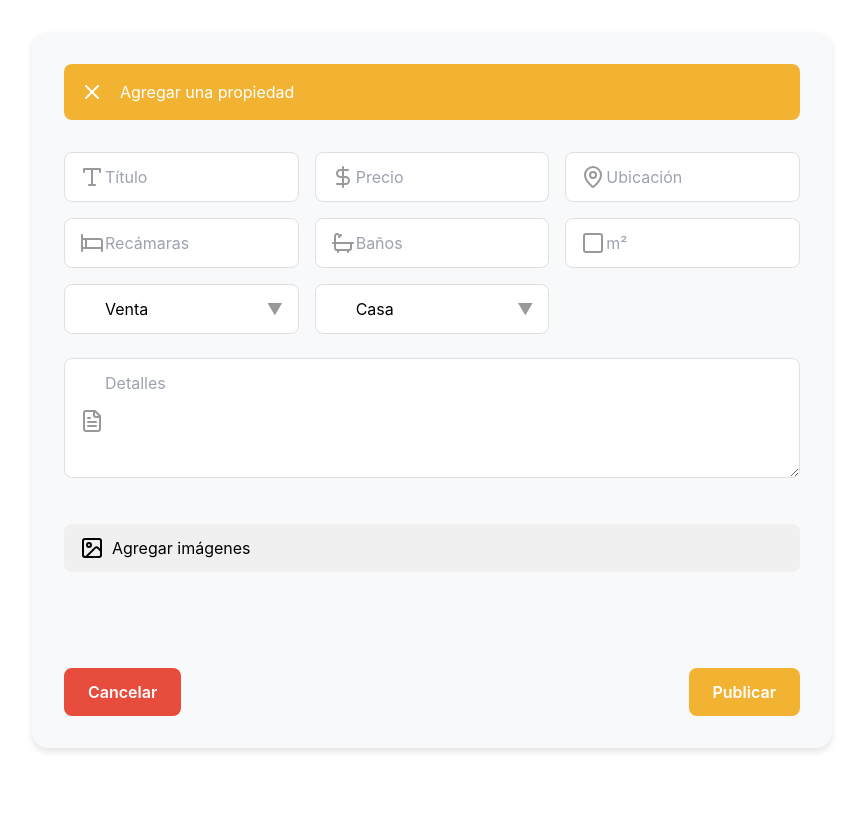
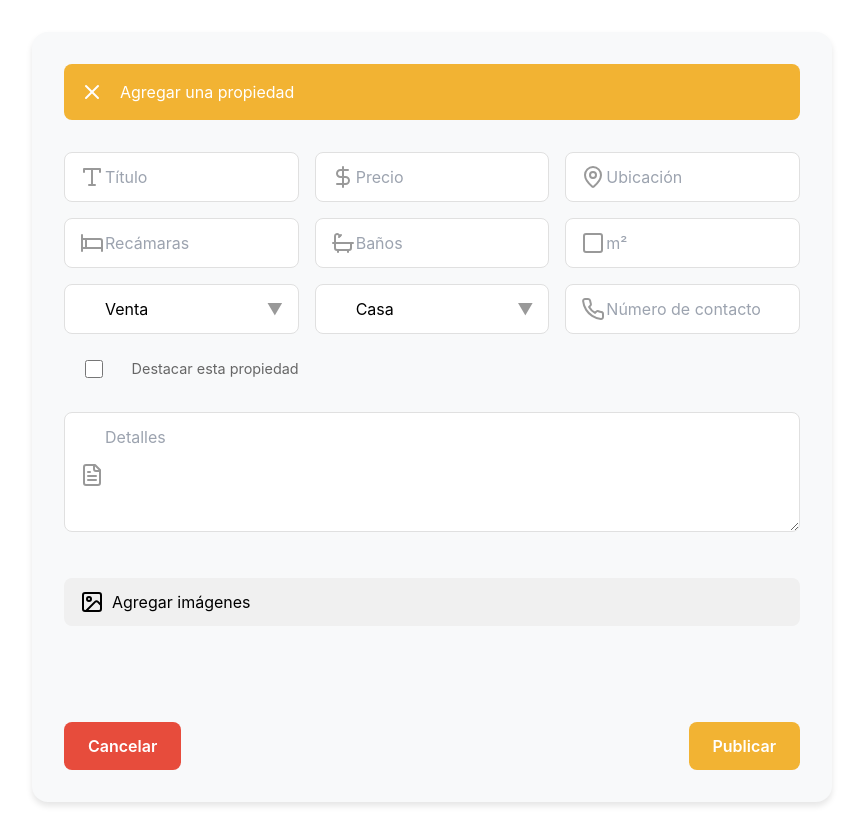
Before and after one commit to diegogodinezr/EstateIQ_Web, a React (Vite) app: page /add-property in a window 1280 px wide. Shown: the whole page, without its empty margins (208-1071 px from the left). Before the commit the page ends 800 px from the top, so only its background shows below. Built offline with nearby package versions, Linux system fonts and the light colour scheme.

Commit message:
formulario completo con numero de telefono

```diff
--- a/src/components/AddProperty.module.css
+++ b/src/components/AddProperty.module.css
@@ -11,7 +11,32 @@
   box-shadow: 0 4px 6px rgba(0, 0, 0, 0.1);
   font-family: 'Inter', sans-serif;
 }
+.checkboxGroup {
+  grid-column: 1 / span 1; /* Ocupa tres columnas en el grid */
+  display: flex;
+  align-items: center;
+  margin-top: 0.5rem;
+  margin-bottom: 0.5rem;
+}
 
+.checkboxInput {
+  margin-right: 0.5rem;
+  width: 18px;
+  height: 18px;
+  cursor: pointer;
+  accent-color: #f2b333;
+}
+
+.checkboxLabel {
+  font-size: 0.9rem;
+  color: #666;
+  cursor: pointer;
+  white-space: nowrap; /* Evita que el texto se divida en múltiples líneas */
+}
+
+.checkboxInput:checked + .checkboxLabel {
+  color: #f2b333;
+}
 .header {
   display: flex;
   align-items: center;
--- a/src/components/AddProperty.tsx
+++ b/src/components/AddProperty.tsx
@@ -1,6 +1,6 @@
 import React, { useState } from 'react';
 import { useNavigate } from 'react-router-dom';
-import { Home, DollarSign, MapPin, Bed, Bath, Square, Type, Image as ImageIcon, FileText, X } from 'lucide-react';
+import { Home, DollarSign, MapPin, Bed, Bath, Square, Type, Image as ImageIcon, FileText, X, Phone } from 'lucide-react';
 import styles from './AddProperty.module.css';
 import { addPropertyRequest } from '../api/property';
 
@@ -16,6 +16,8 @@ const AddProperty: React.FC = () => {
     description: '',
     type: 'sale',
     propertyType: 'House',
+    contactNumber: '',
+    isFeatured: false,
     images: [] as File[],
   });
   const [formError, setFormError] = useState('');
@@ -27,8 +29,11 @@ const AddProperty: React.FC = () => {
   };
 
   const handleChange = (e: React.ChangeEvent<HTMLInputElement | HTMLTextAreaElement | HTMLSelectElement>) => {
-    const { name, value } = e.target;
-    setFormData({ ...formData, [name]: value });
+    const { name, value, type, checked } = e.target;
+    setFormData({
+      ...formData,
+      [name]: type === 'checkbox' ? checked : value,
+    });
   };
 
   const handleImageChange = (e: React.ChangeEvent<HTMLInputElement>) => {
@@ -65,13 +70,12 @@ const AddProperty: React.FC = () => {
     const formDataToSend = new FormData();
     Object.entries(formData).forEach(([key, value]) => {
       if (key !== 'images') {
-        formDataToSend.append(key, value);
+        formDataToSend.append(key, value.toString());
       }
     });
 
-    // Cambiar a 'images' en lugar de 'images[index]'
     formData.images.forEach((image) => {
-      formDataToSend.append('images', image); // Añade todas las imágenes con el nombre 'images'
+      formDataToSend.append('images', image);
     });
 
     try {
@@ -89,6 +93,8 @@ const AddProperty: React.FC = () => {
           description: '',
           type: 'sale',
           propertyType: 'House',
+          contactNumber: '',
+          isFeatured: false,
           images: [],
         });
         setPreviewImages([]);
@@ -141,7 +147,6 @@ const AddProperty: React.FC = () => {
                 value={formData.location}
                 onChange={handleChange}
               />
-
             </div>
             <div className={styles.inputGroup}>
               <Bed className={styles.inputIcon} />
@@ -200,7 +205,31 @@ const AddProperty: React.FC = () => {
                 <option value="Commercial">Comercial</option>
               </select>
             </div>
+            <div className={styles.inputGroup}>
+              <Phone className={styles.inputIcon} />
+              <input
+                type="text"
+                name="contactNumber"
+                placeholder="Número de contacto"
+                value={formData.contactNumber}
+                onChange={handleChange}
+              />
+            </div>
+            <div className={styles.checkboxGroup}>
+              <input
+                type="checkbox"
+                id="isFeatured"
+                name="isFeatured"
+                checked={formData.isFeatured}
+                onChange={handleChange}
+                className={styles.checkboxInput}
+              />
+              <label htmlFor="isFeatured" className={styles.checkboxLabel}>
+                Destacar esta propiedad
+              </label>
+            </div>
           </div>
+
           <div className={styles.inputGroup}>
             <FileText className={styles.inputIcon} />
             <textarea
```
